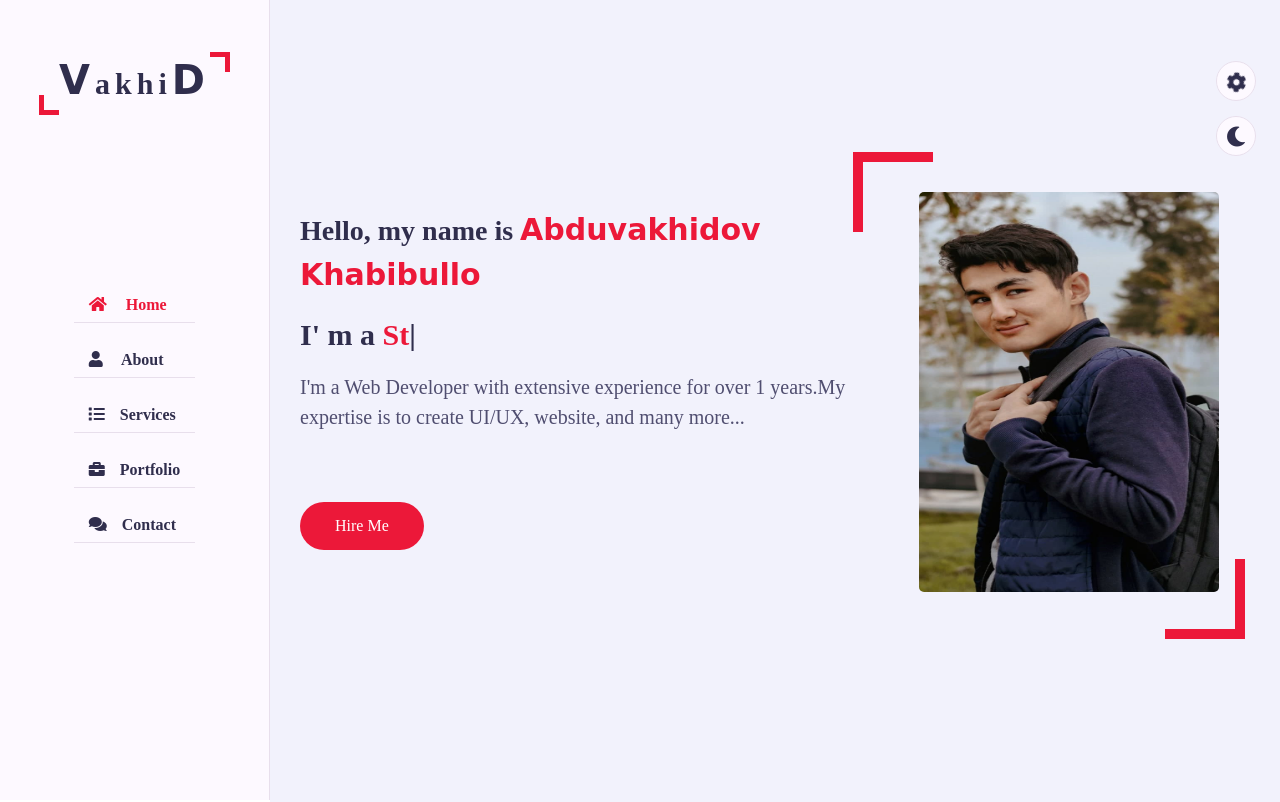
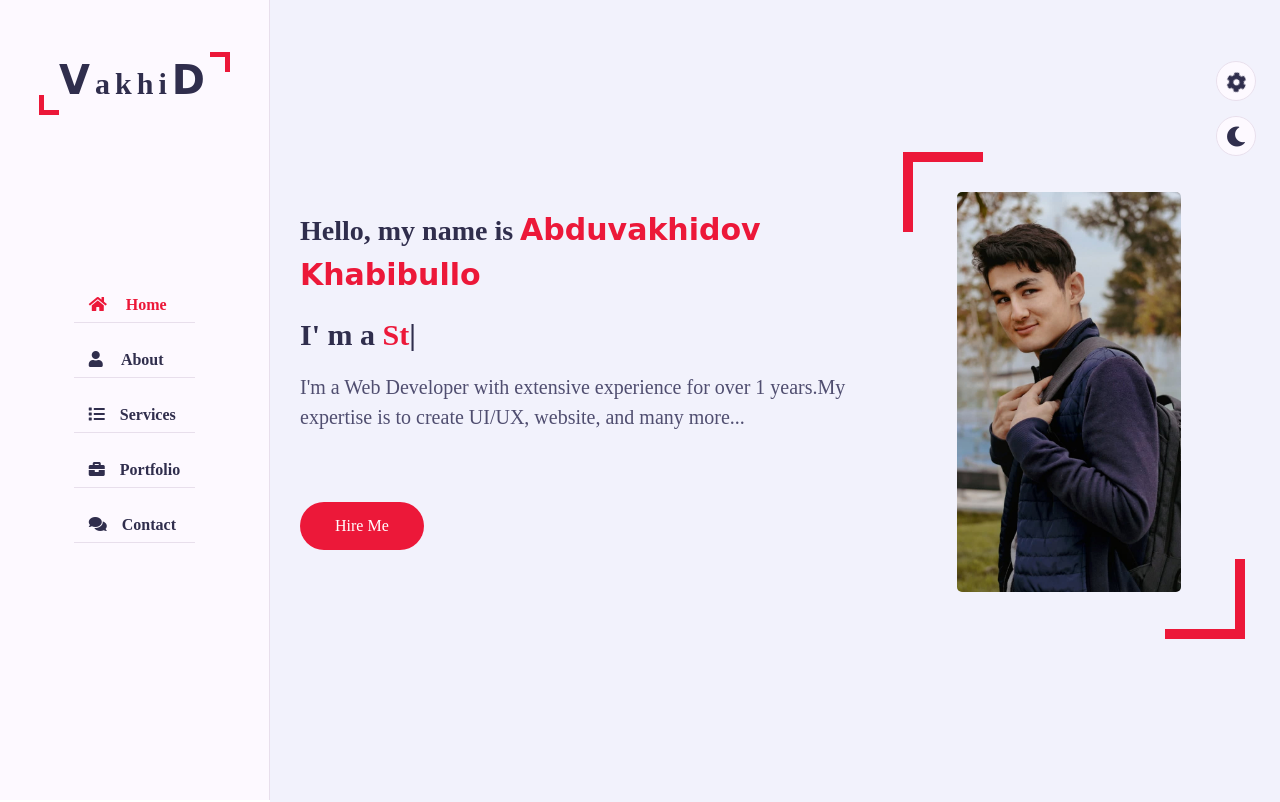
Before and after one commit to abduvakhidov-kh/portfolio, a plain HTML site: page index.html in a window 1280 px wide. Shown: the top 802 px of the page. Drawn offline with nearby package versions, Linux system fonts and the light colour scheme; a web font is replaced by a local one.

Commit message:
home page photo corection

```diff
--- a/css/style.css
+++ b/css/style.css
@@ -325,7 +325,7 @@ h3.my-profession
     width: 80px;
     border-top: 10px solid var(--skin-color);
     border-left: 10px solid var(--skin-color);
-    left: -20px;
+    left: 30px;
     top: -40px;
 }
 .home .home-img img
--- a/index.html
+++ b/index.html
@@ -50,7 +50,7 @@
               <a href="#contact" class="btn hire-me">Hire Me</a>
             </div>
             <div class="home-img padd-15">
-              <img src="images/hero.jpg" alt="" width="300">
+              <img src="images/hero.jpg" alt="">
             </div>
           </div>
         </div>
```
